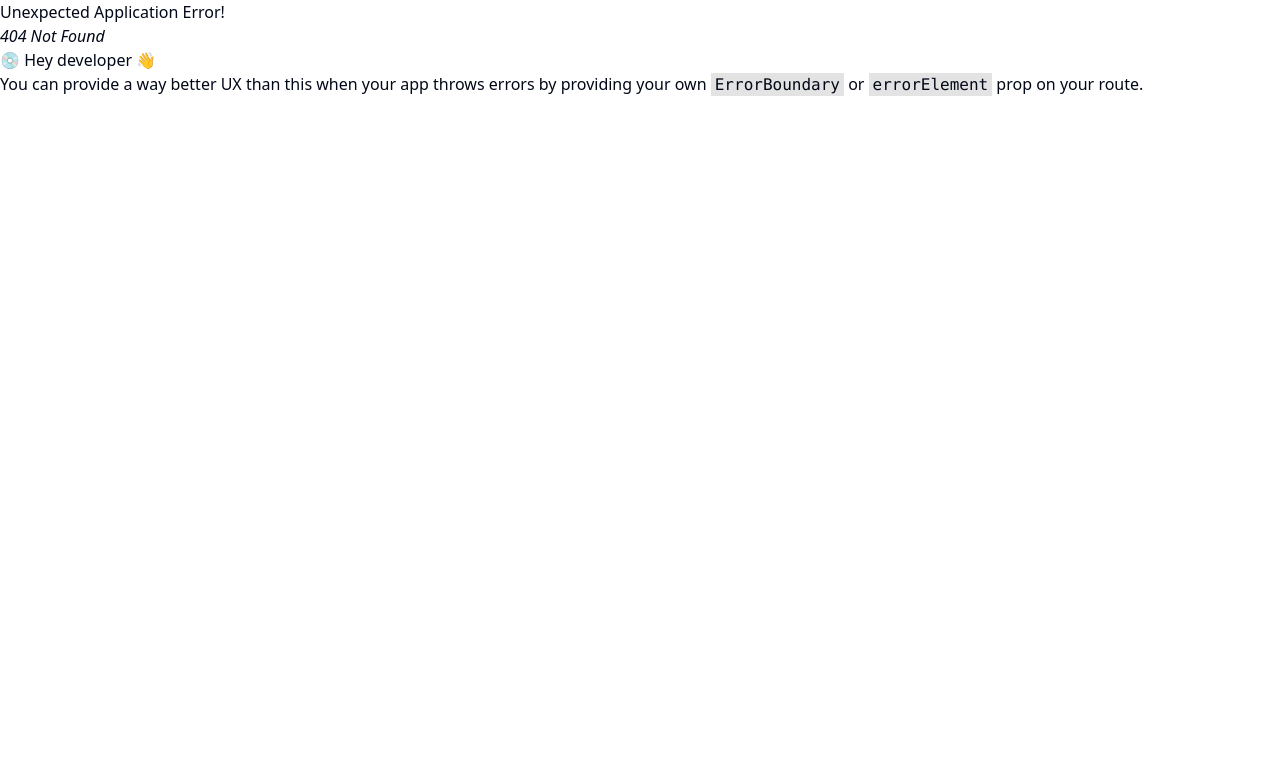
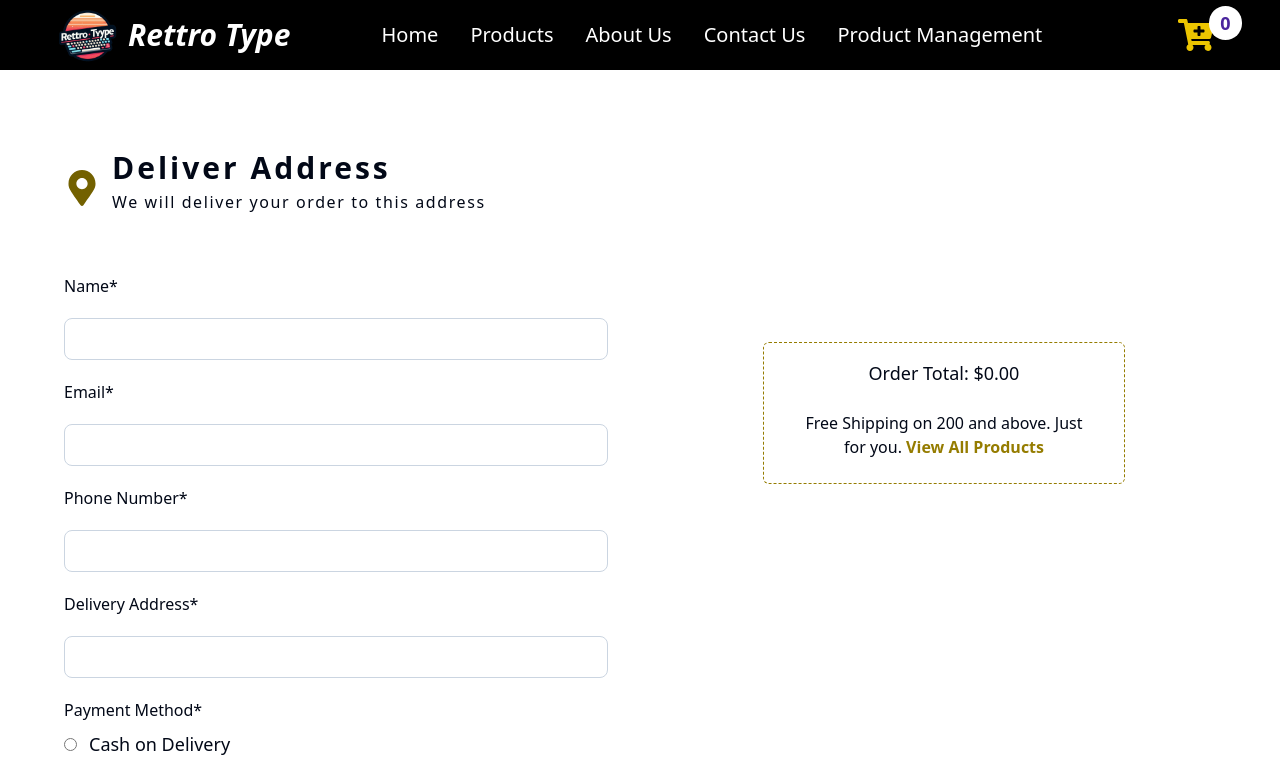
Before and after one commit to salmanabdullahfahim/rettro-type-client, a React (Vite) app: page /checkout in a window 1280 px wide. Before the commit this address had no page. Shown: the top 780 px of the page. Built offline with nearby package versions, Linux system fonts and the light colour scheme; no server answers.

Commit message:
checkout and order confiremed page added

```diff
--- a/src/Pages/CheckOut.tsx
+++ b/src/Pages/CheckOut.tsx
@@ -0,0 +1,157 @@
+/* eslint-disable @typescript-eslint/no-explicit-any */
+
+import {
+  useGetProductsQuery,
+  useUpdateQuantityMutation,
+} from "@/redux/api/api";
+import { useAppSelector } from "@/redux/hooks";
+import { FaMapMarkerAlt } from "react-icons/fa";
+import { NavLink, useNavigate } from "react-router-dom";
+import Swal from "sweetalert2";
+
+const CheckOut = () => {
+  const { totalOrderPrice } = useAppSelector((state) => state.cart);
+  const cartItems = useAppSelector((state) => state.cart.items);
+  const { data: products } = useGetProductsQuery(undefined);
+  const [updateQuantity, { isLoading, isError }] = useUpdateQuantityMutation();
+
+  const navigate = useNavigate();
+
+  console.log(isLoading, isError);
+
+  const handlePlaceOrder = async () => {
+    try {
+      if (isLoading) return;
+
+      const updates = cartItems
+        .map((item) => {
+          const product = products?.data.find((p: any) => p._id === item._id);
+          if (product) {
+            return {
+              id: product._id,
+              availableQuantity: product.availableQuantity - item.cartQuantity,
+            };
+          }
+          return null;
+        })
+        .filter(Boolean);
+      console.log(updates);
+      await updateQuantity({ updates });
+
+      Swal.fire({
+        title: "Order Placed",
+        text: "Your order has been placed successfully.",
+        icon: "success",
+      });
+
+      navigate("/order-confirmed");
+    } catch (error) {
+      console.error("Error placing order:", error);
+      Swal.fire({
+        title: "Error",
+        text: "There was an error placing your order. Please try again.",
+        icon: "error",
+      });
+    }
+  };
+
+  return (
+    <div className="md:px-12 w-full p-4 mt-12  rounded-md ">
+      <div className="md:flex items-start gap-8  ">
+        <div className="md:w-1/2  w-full rounded-lg   p-4">
+          <div className=" w-full ">
+            <div className="flex items-center gap-3">
+              <div>
+                <FaMapMarkerAlt className="text-[#736100] -mt-4 text-4xl" />
+              </div>
+              <div>
+                <h2 className="text-3xl tracking-widest mb-1 font-bold  ">
+                  Deliver Address
+                </h2>
+                <h2 className=" tracking-widest mb-7  ">
+                  We will deliver your order to this address
+                </h2>
+              </div>
+            </div>
+            <div className="mt-8">
+              <h2>Name*</h2>
+              <div className="flex mt-3 justify-center">
+                <input
+                  name="Enter Name"
+                  className="w-full rounded-lg border border-slate-300 mt-2 p-2 "
+                />
+              </div>
+            </div>
+            <div className="mt-5">
+              <h2>Email*</h2>
+              <div className="flex mt-3 justify-center">
+                <input
+                  name="Enter Email"
+                  type="email"
+                  className="w-full rounded-lg border border-slate-300 mt-2 p-2 "
+                />
+              </div>
+            </div>
+            <div className="mt-5">
+              <h2>Phone Number*</h2>
+              <div className="flex mt-3 justify-center">
+                <input
+                  name="Enter Phone Number"
+                  className="w-full rounded-lg border border-slate-300 mt-2 p-2 "
+                />
+              </div>
+            </div>
+            <div className="mt-5">
+              <h2>Delivery Address*</h2>
+              <div className="flex mt-3 justify-center">
+                <input
+                  name="Enter Delivery Address"
+                  className="w-full rounded-lg border border-slate-300 mt-2 p-2 "
+                />
+              </div>
+            </div>
+            <div className="mt-5">
+              <h2>Payment Method*</h2>
+              <div className="flex flex-col mt-2 space-y-4">
+                <label className="flex items-center space-x-3">
+                  <input
+                    type="radio"
+                    name="payment"
+                    required
+                    value="cashOnDelivery"
+                    // checked={true}
+                    className="form-radio text-indigo-600"
+                  />
+                  <span className="text-lg">Cash on Delivery</span>
+                </label>
+              </div>
+            </div>{" "}
+            <button
+              onClick={handlePlaceOrder}
+              className="text-white font-medium text-lg mt-6 mx-auto  px-5 py-2 rounded-lg  bg-[#736100]"
+            >
+              Place Order{" "}
+            </button>
+          </div>
+        </div>
+        <div className="md:w-1/2  w-full rounded-lg  p-4">
+          <div className="border md:w-8/12 flex justify-center md:mt-48 items-center border-dashed py-2 mb-4 px-3 mx-auto rounded-md border-[#957c00]">
+            <div className=" ">
+              <h2 className="rounded-md font-medium text-lg p-2 mb-2 text-center">
+                Order Total: ${totalOrderPrice.toFixed(2)}
+              </h2>
+              <h2 className=" rounded-md  p-2 text-base mb-2 text-center">
+                Free Shipping on 200 and above. Just <br /> for you.{" "}
+                <NavLink to="/products" className={"text-[#957c00]  font-bold"}>
+                  View All Products
+                </NavLink>
+              </h2>
+            </div>
+          </div>
+        </div>
+      </div>
+    </div>
+  );
+};
+
+export default CheckOut;
--- /dev/null
+++ b/src/Pages/OrderConfirmed.tsx
@@ -0,0 +1,16 @@
+import { FaCheck } from "react-icons/fa";
+
+const OrderConfirmed = () => {
+  return (
+    <div className="flex justify-center items-center h-screen bg-white">
+      <div>
+        <div className="flex justify-center  items-center bg-[#dbd3eb] rounded-full w-32 h-32">
+          <FaCheck className="text-black  text-4xl" />
+        </div>
+        <h2 className="text-xl font-medium">Order confirmed</h2>
+      </div>
+    </div>
+  );
+};
+
+export default OrderConfirmed;
--- a/src/redux/api/api.ts
+++ b/src/redux/api/api.ts
@@ -53,6 +53,16 @@ export const baseApi = createApi({
       }),
       invalidatesTags: ["Products"],
     }),
+
+    // update product quantity
+    updateQuantity: builder.mutation({
+      query: ({ id, data }) => ({
+        url: `/products/${id}`,
+        method: "PATCH",
+        body: data,
+      }),
+      invalidatesTags: ["Products"],
+    }),
   }),
 });
 
@@ -63,5 +73,6 @@ export const {
   useGetProductQuery,
   useAddProductMutation,
   useUpdateProductMutation,
+  useUpdateQuantityMutation,
   useDeleteProductMutation,
 } = baseApi;
```
Also changed, not shown: src/routes/routes.tsx (+10 -0 lines).
